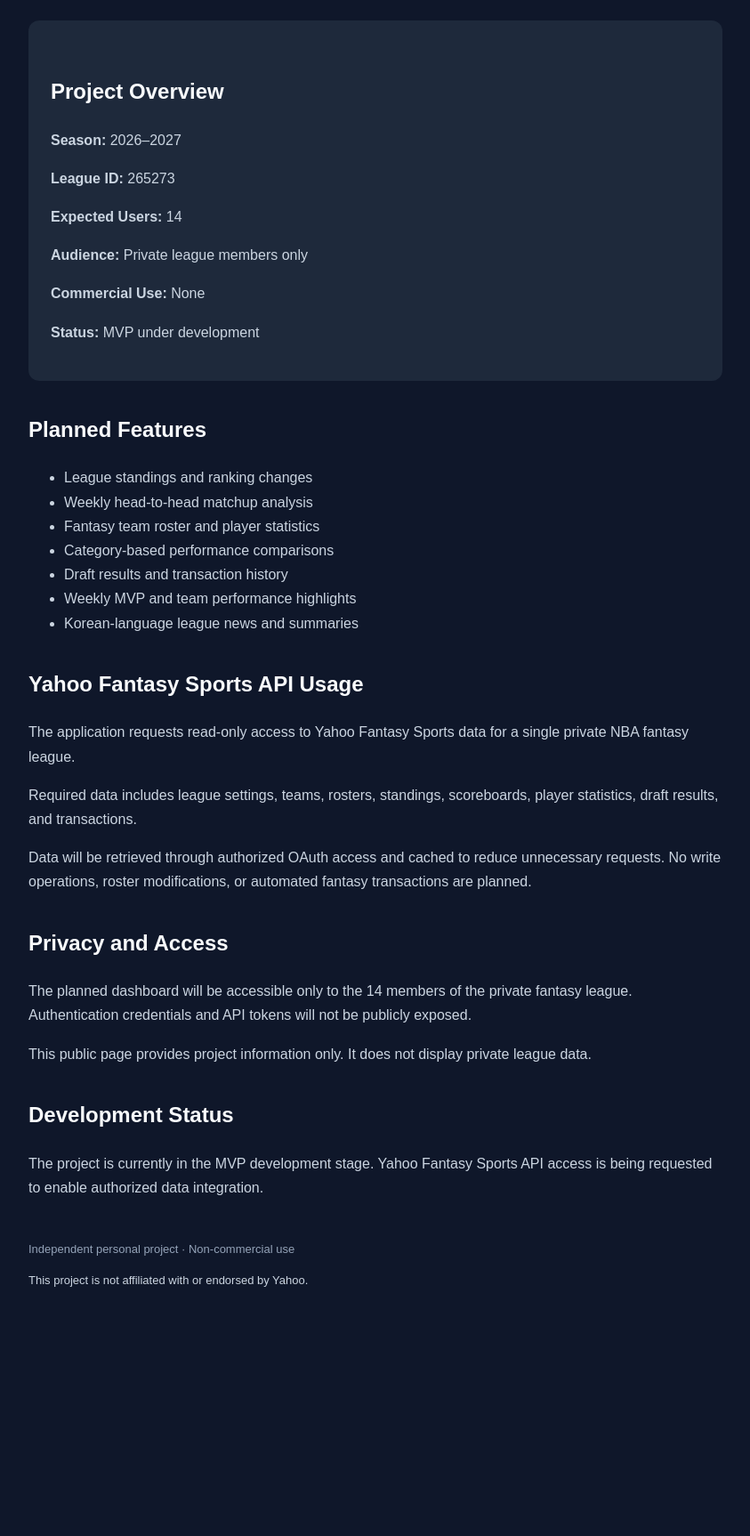
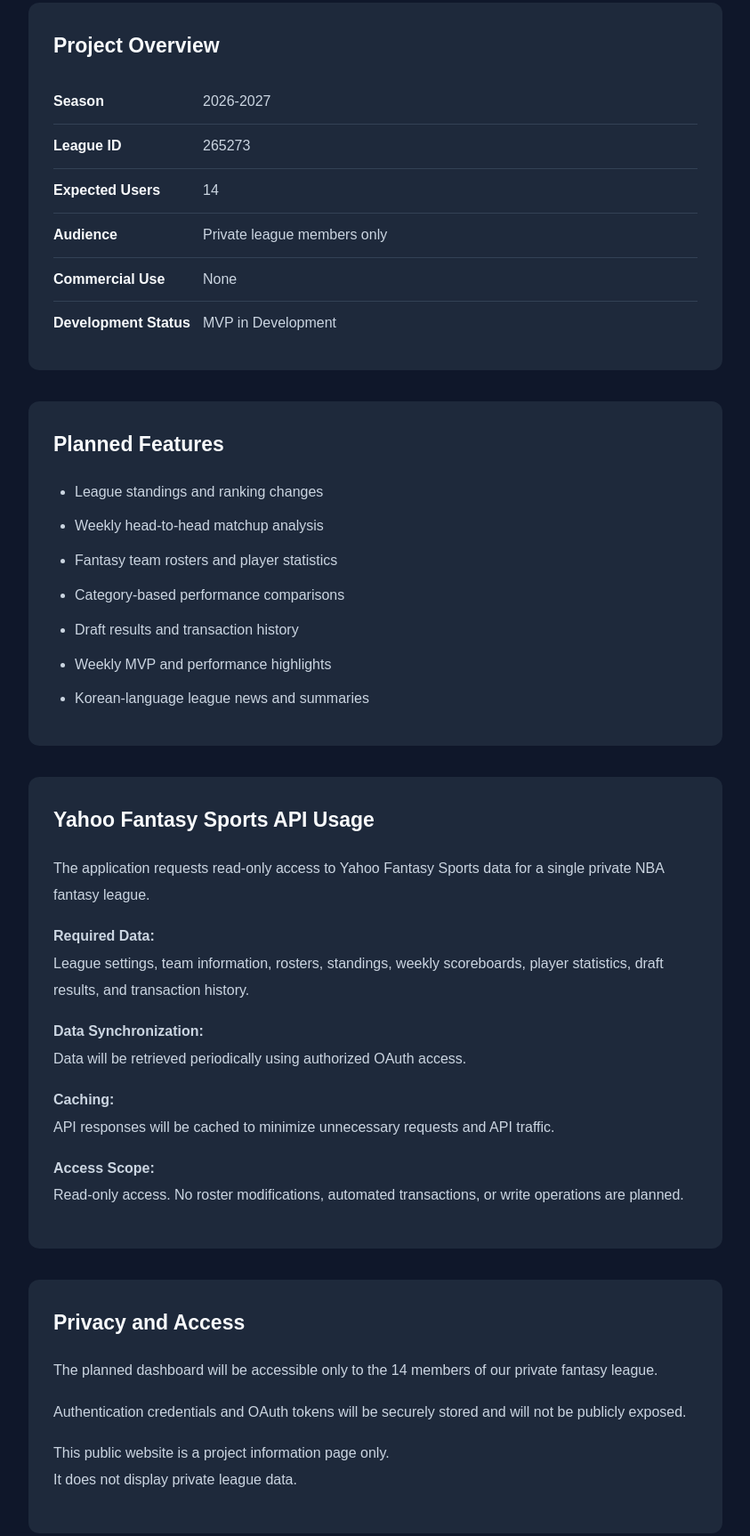
Before and after one commit to rhymi/fantasy-nba-league-center-, a plain HTML site: page index.html in a window 1280 px wide. Shown: the part 290-2016 px from the top of the page at 89% size, without its empty margins (218-1061 px from the left). Before the commit the page ends 1848 px from the top, so only its background shows below. Drawn offline with Linux system fonts and the light colour scheme.

Commit message:
Update index.html

```diff
--- a/index.html
+++ b/index.html
@@ -3,25 +3,64 @@
 <html lang="en">
 <head>
   <meta charset="UTF-8">
-  <meta name="viewport" content="width=device-width, initial-scale=1">
+  <meta name="viewport" content="width=device-width, initial-scale=1.0">
   <title>Fantasy NBA League Center</title>
+
   <style>
-    * { box-sizing: border-box; }
+    * {
+      box-sizing: border-box;
+    }
+
     body {
       margin: 0;
       font-family: Arial, sans-serif;
       background: #0f172a;
       color: #e2e8f0;
-      line-height: 1.7;
+      line-height: 1.8;
     }
+
     main {
       max-width: 850px;
-      margin: 60px auto;
+      margin: 40px auto;
       padding: 35px;
     }
-    h1 { color: #38bdf8; font-size: 36px; }
-    h2 { color: #f8fafc; margin-top: 35px; }
-    p, li { color: #cbd5e1; }
+
+    h1 {
+      color: #38bdf8;
+      font-size: 36px;
+      line-height: 1.3;
+      margin: 20px 0;
+    }
+
+    h2 {
+      color: #f8fafc;
+      font-size: 23px;
+      margin: 0 0 18px;
+    }
+
+    p {
+      color: #cbd5e1;
+      margin: 0 0 16px;
+      line-height: 1.9;
+    }
+
+    li {
+      color: #cbd5e1;
+      margin-bottom: 10px;
+    }
+
+    ul {
+      padding-left: 24px;
+      margin: 15px 0 0;
+    }
+
+    section {
+      margin-top: 35px;
+      padding: 28px;
+      background: #1e293b;
+      border-radius: 12px;
+    }
+
     .tag {
       display: inline-block;
       padding: 6px 14px;
@@ -30,23 +69,74 @@
       color: #7dd3fc;
       font-size: 13px;
     }
-    .card {
-      background: #1e293b;
-      padding: 25px;
-      border-radius: 12px;
-      margin-top: 20px;
+
+    .overview-row {
+      display: flex;
+      flex-wrap: wrap;
+      padding: 10px 0;
+      border-bottom: 1px solid #334155;
+      gap: 8px;
     }
-    a { color: #38bdf8; }
+
+    .overview-row:last-child {
+      border-bottom: none;
+    }
+
+    .overview-row strong {
+      min-width: 160px;
+      color: #f8fafc;
+    }
+
+    .overview-row span {
+      color: #cbd5e1;
+    }
+
+    a {
+      color: #38bdf8;
+    }
+
     footer {
-      margin-top: 45px;
+      margin-top: 40px;
+      padding-top: 20px;
+      border-top: 1px solid #334155;
       color: #94a3b8;
       font-size: 13px;
     }
+
+    footer p {
+      color: #94a3b8;
+      margin-bottom: 12px;
+    }
+
+    @media (max-width: 600px) {
+      main {
+        padding: 20px;
+        margin: 15px auto;
+      }
+
+      h1 {
+        font-size: 28px;
+      }
+
+      section {
+        padding: 20px;
+      }
+
+      .overview-row {
+        flex-direction: column;
+        gap: 2px;
+      }
+    }
   </style>
 </head>
+
 <body>
   <main>
-  <span class="tag">Personal Project · MVP in Development</span>
+
+    <header>
+      <span class="tag">
+        Personal Project | MVP in Development
+      </span>
 
       <h1>Fantasy NBA League Center</h1>
 
@@ -55,72 +145,148 @@
         analytics dashboard designed for members of
         Yahoo Fantasy NBA League #265273.
       </p>
+    </header>
 
-  <div class="card">
+    <section>
       <h2>Project Overview</h2>
-    <p><strong>Season:</strong> 2026–2027</p>
-    <p><strong>League ID:</strong> 265273</p>
-    <p><strong>Expected Users:</strong> 14</p>
-    <p><strong>Audience:</strong> Private league members only</p>
-    <p><strong>Commercial Use:</strong> None</p>
-    <p><strong>Status:</strong> MVP under development</p>
+
+      <div class="overview-row">
+        <strong>Season</strong>
+        <span>2026-2027</span>
       </div>
 
+      <div class="overview-row">
+        <strong>League ID</strong>
+        <span>265273</span>
+      </div>
+
+      <div class="overview-row">
+        <strong>Expected Users</strong>
+        <span>14</span>
+      </div>
+
+      <div class="overview-row">
+        <strong>Audience</strong>
+        <span>Private league members only</span>
+      </div>
+
+      <div class="overview-row">
+        <strong>Commercial Use</strong>
+        <span>None</span>
+      </div>
+
+      <div class="overview-row">
+        <strong>Development Status</strong>
+        <span>MVP in Development</span>
+      </div>
+    </section>
+
+    <section>
       <h2>Planned Features</h2>
+
       <ul>
         <li>League standings and ranking changes</li>
         <li>Weekly head-to-head matchup analysis</li>
-    <li>Fantasy team roster and player statistics</li>
+        <li>Fantasy team rosters and player statistics</li>
         <li>Category-based performance comparisons</li>
         <li>Draft results and transaction history</li>
-    <li>Weekly MVP and team performance highlights</li>
+        <li>Weekly MVP and performance highlights</li>
         <li>Korean-language league news and summaries</li>
       </ul>
+    </section>
 
+    <section>
       <h2>Yahoo Fantasy Sports API Usage</h2>
+
       <p>
         The application requests read-only access to
         Yahoo Fantasy Sports data for a single private
         NBA fantasy league.
       </p>
+
       <p>
-    Required data includes league settings, teams,
-    rosters, standings, scoreboards, player statistics,
-    draft results, and transactions.
-  </p>
-  <p>
-    Data will be retrieved through authorized OAuth
-    access and cached to reduce unnecessary requests.
-    No write operations, roster modifications, or
-    automated fantasy transactions are planned.
+        <strong>Required Data:</strong><br>
+        League settings, team information, rosters,
+        standings, weekly scoreboards, player statistics,
+        draft results, and transaction history.
       </p>
 
+      <p>
+        <strong>Data Synchronization:</strong><br>
+        Data will be retrieved periodically using
+        authorized OAuth access.
+      </p>
+
+      <p>
+        <strong>Caching:</strong><br>
+        API responses will be cached to minimize
+        unnecessary requests and API traffic.
+      </p>
+
+      <p>
+        <strong>Access Scope:</strong><br>
+        Read-only access. No roster modifications,
+        automated transactions, or write operations
+        are planned.
+      </p>
+    </section>
+
+    <section>
       <h2>Privacy and Access</h2>
+
       <p>
         The planned dashboard will be accessible only
-    to the 14 members of the private fantasy league.
-    Authentication credentials and API tokens will
-    not be publicly exposed.
+        to the 14 members of our private fantasy league.
       </p>
+
       <p>
-    This public page provides project information only.
+        Authentication credentials and OAuth tokens
+        will be securely stored and will not be
+        publicly exposed.
+      </p>
+
+      <p>
+        This public website is a project information
+        page only.<br>
         It does not display private league data.
       </p>
+    </section>
 
+    <section>
       <h2>Development Status</h2>
+
       <p>
-    The project is currently in the MVP development
-    stage. Yahoo Fantasy Sports API access is being
-    requested to enable authorized data integration.
+        The project is currently in the MVP
+        development stage.
       </p>
 
+      <p>
+        Yahoo Fantasy Sports API access is being
+        requested to enable authorized data
+        integration.
+      </p>
+
+      <p>
+        Once approved, the application will provide
+        regularly updated league analytics and
+        Korean-language performance summaries
+        for our 14 league members.
+      </p>
+    </section>
+
     <footer>
-    Independent personal project · Non-commercial use
       <p>
-      This project is not affiliated with or endorsed
-      by Yahoo.
+        Independent Personal Project<br>
+        Non-Commercial Use<br>
+        2026-2027 Fantasy NBA Season
+      </p>
+
+      <p>
+        This project is not affiliated with or
+        endorsed by Yahoo.
       </p>
     </footer>
+
   </main>
 </body>
 </html>
```
Lines whose indentation alone changed are shown as unchanged.
